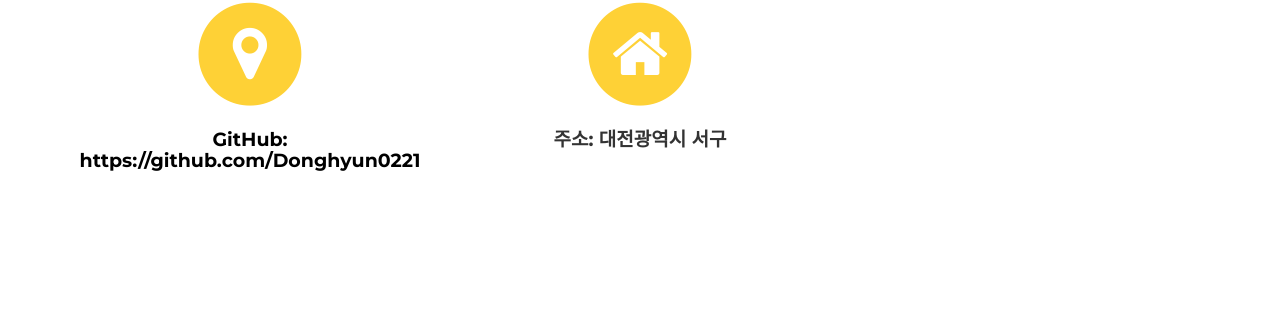
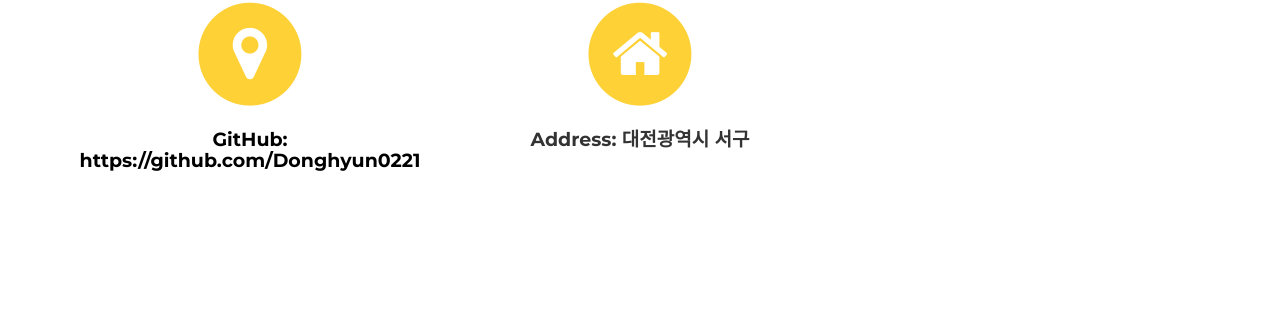
Before and after one commit to Donghyun0221/Donghyun0221.github.io, a Jekyll site: the page built from index.html, in a window 1280 px wide and 900 px high, scrolled down 1364 px. Shown: the part 132-451 px from the top of the window. Built offline with Jekyll 4.4.1, drawn with Linux system fonts in a browser that asks for light colours; some web fonts are replaced.

Commit message:
Update services.html

```diff
--- a/_includes/services.html
+++ b/_includes/services.html
@@ -53,7 +53,7 @@
                         <i class="fa fa-circle fa-stack-2x text-primary"></i>
                         <i class="fa fa-home fa-stack-1x fa-inverse"></i>
                     </span>
-                    <h4 class="service-heading">주소: 대전광역시 서구</h4>
+                    <h4 class="service-heading">Address: 대전광역시 서구</h4>
                 </div>
             </div>
         </div>
```
